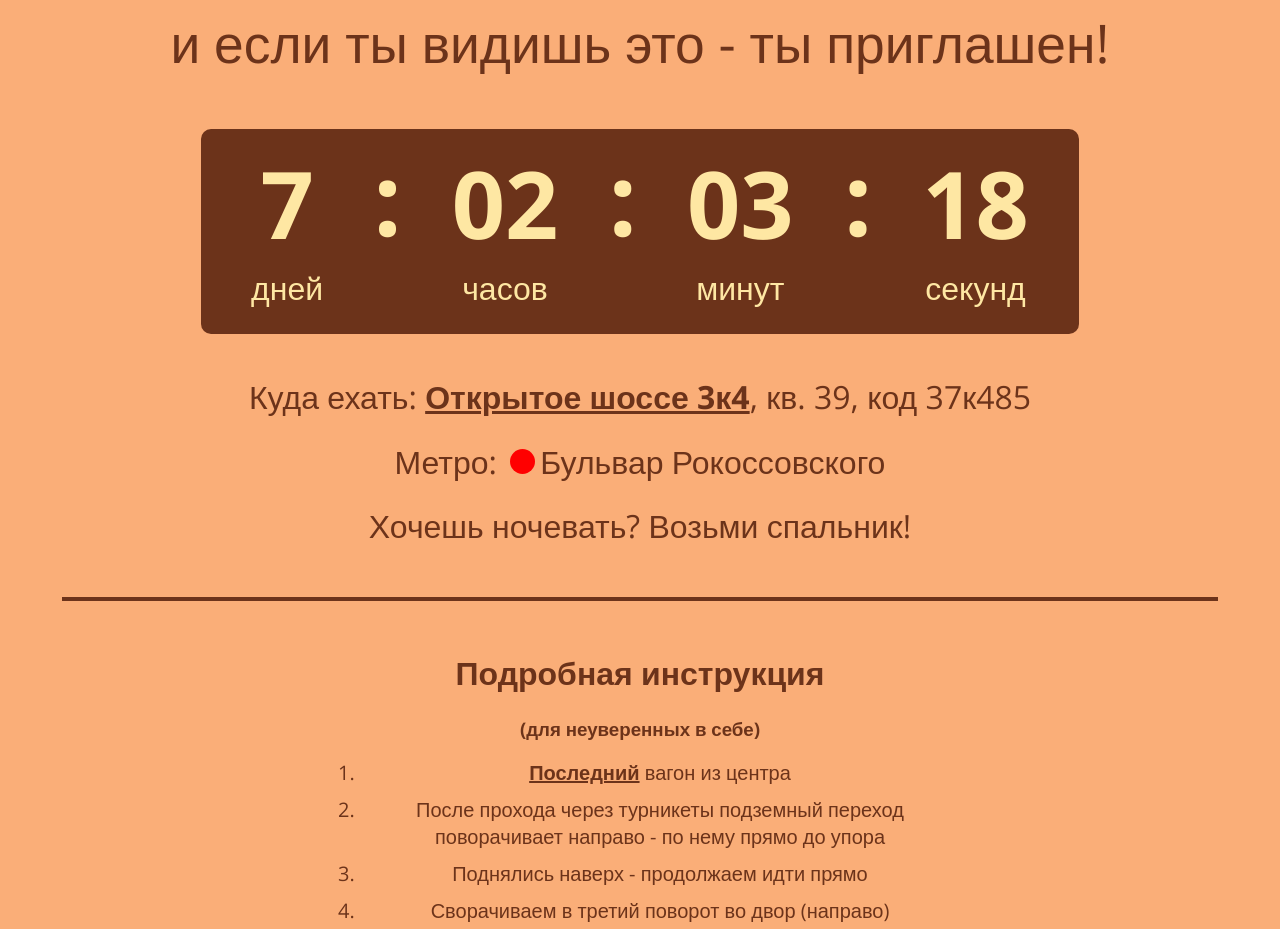
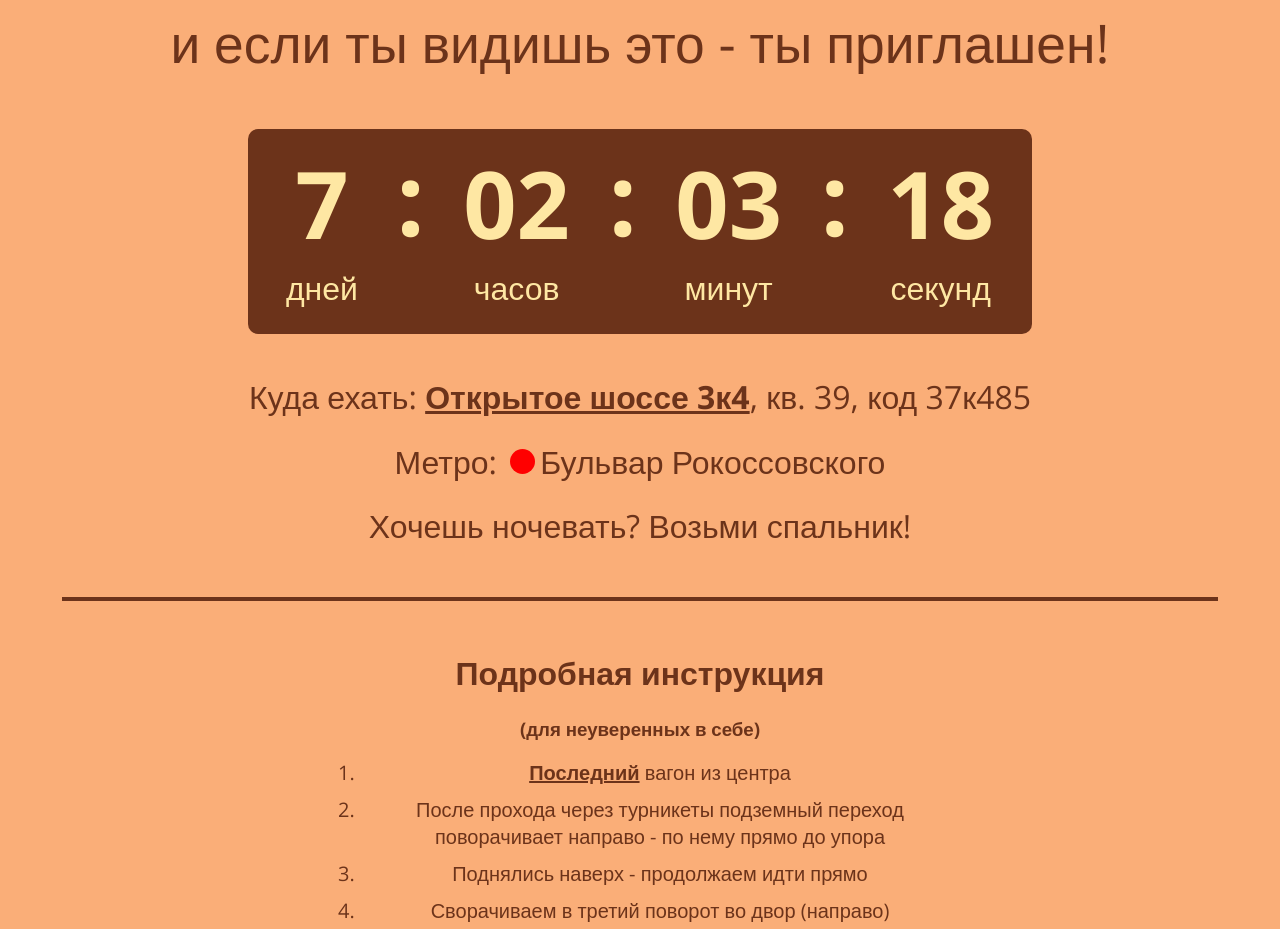
Before and after one commit to andresokol/andresokol.github.io, a plain HTML site: page bday20/index.html in a window 1280 px wide. Shown: the part 1520-2449 px from the top of the page. Drawn offline with nearby package versions, Linux system fonts and the light colour scheme.

Commit message:
bday20 timer width fixed

```diff
--- a/bday20/index.css
+++ b/bday20/index.css
@@ -127,7 +127,7 @@ div.timer {
 }
 
 div.timer > div {
-    padding: 10px 50px 25px 50px;
+    padding: 10px 3vw 25px 3vw;
 }
 
 div.timer > div.semicolon {
```
